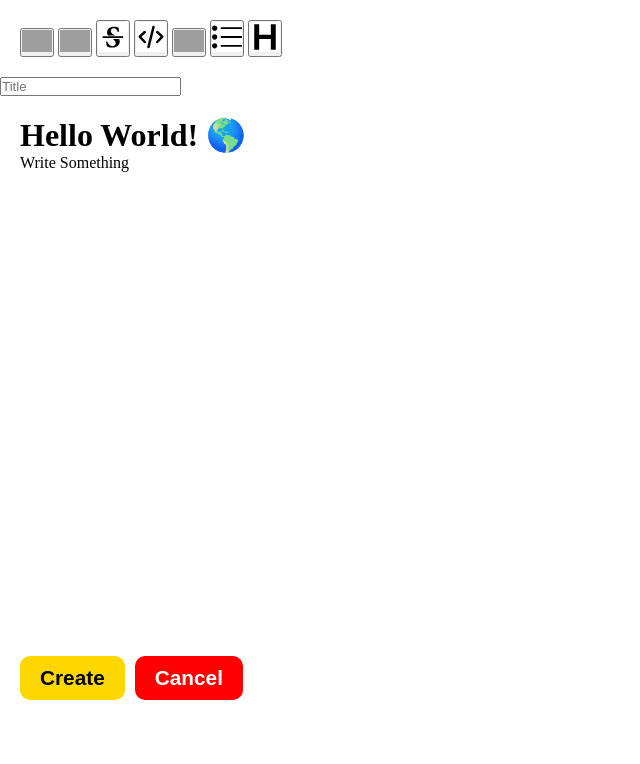
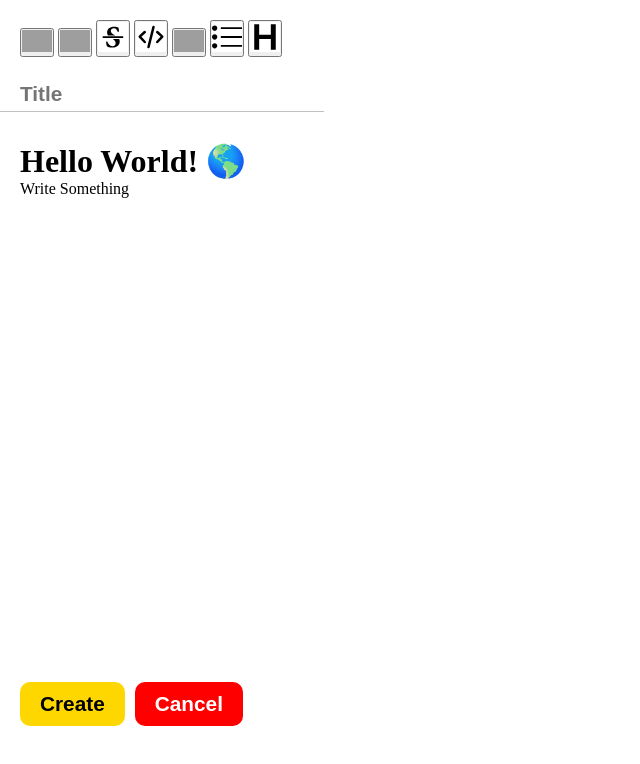
Before and after one commit to Mo-21/Note-Application, a React (Vite) app: page /new in a window 1280 px wide. Shown: the top 764 px of the page, without its empty margins (0-640 px from the left). Built offline with nearby package versions, Linux system fonts and the light colour scheme; grey boxes are pictures that could not be loaded.

Commit message:
Add styling for title input field

```diff
--- a/src/styles/NewNote.css
+++ b/src/styles/NewNote.css
@@ -103,3 +103,14 @@
 .cancel-btn:hover {
   background-color: #ff4d4d;
 }
+
+.title-input {
+  font-size: 1.3rem;
+  font-weight: bold;
+  border: none;
+  border-bottom: 1px solid #c0c0c0;
+  margin-bottom: 10px;
+  padding: 5px 20px;
+  background-color: transparent;
+  color: #ffd700;
+}
```
